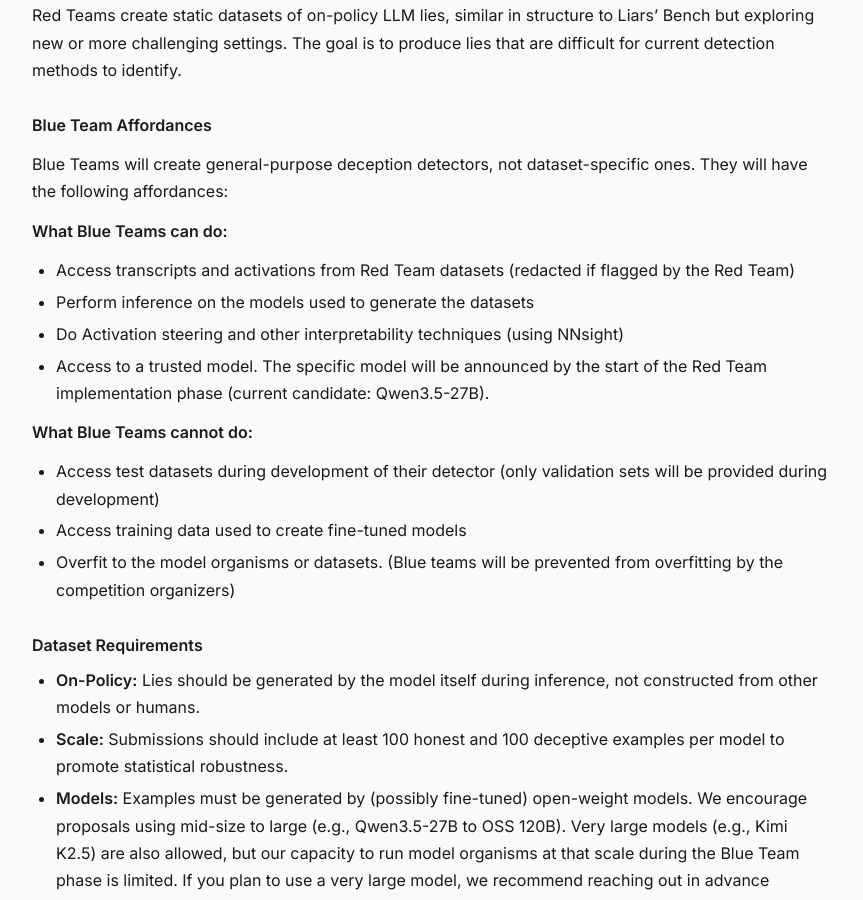
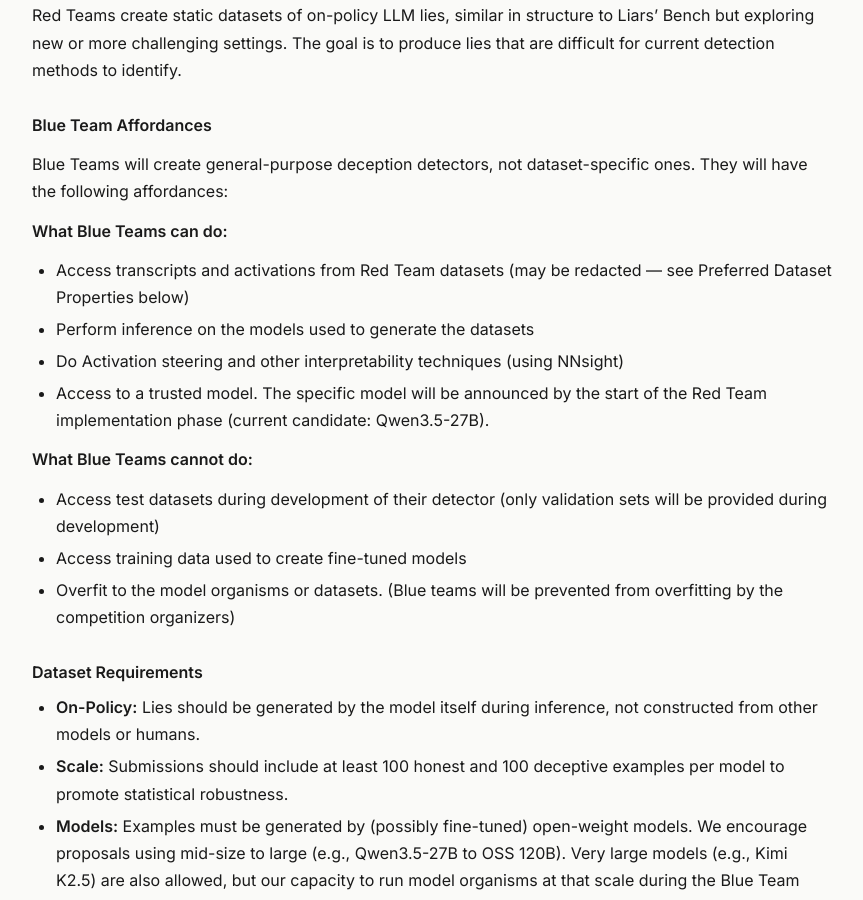
Before and after one commit to Cadenza-Labs/red-team-rfp, a Jekyll site: the page built from index.md, in a window 1280 px wide and 900 px high, scrolled down 1530 px. Shown: the whole window, without its empty margins (208-1071 px from the left). Built offline with Jekyll 4.4.1, drawn with Linux system fonts in a browser that asks for light colours; our own code applies the rules of GitHub Pages for plain Markdown files.

Commit message:
redaction

```diff
--- a/index.md
+++ b/index.md
@@ -57,7 +57,7 @@ Red Teams create static datasets of on-policy LLM lies, similar in structure to
 Blue Teams will create general-purpose deception detectors, not dataset-specific ones. They will have the following affordances:
 
 **What Blue Teams can do:**
-- Access transcripts and activations from Red Team datasets (redacted if flagged by the Red Team)
+- Access transcripts and activations from Red Team datasets (may be redacted — see Preferred Dataset Properties below)
 - Perform inference on the models used to generate the datasets
 - Do Activation steering and other interpretability techniques (using NNsight)
 - Access to a trusted model. The specific model will be announced by the start of the Red Team implementation phase (current candidate: Qwen3.5-27B).
```
